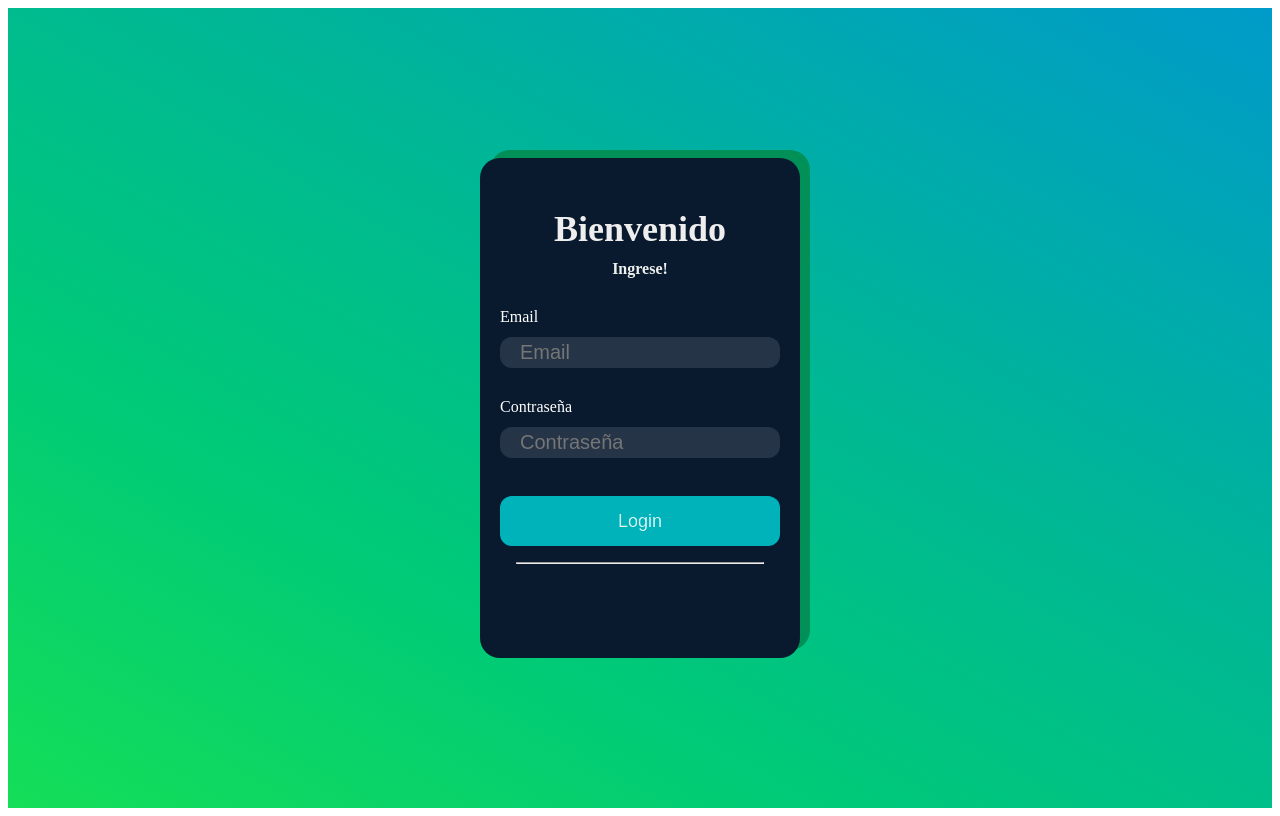
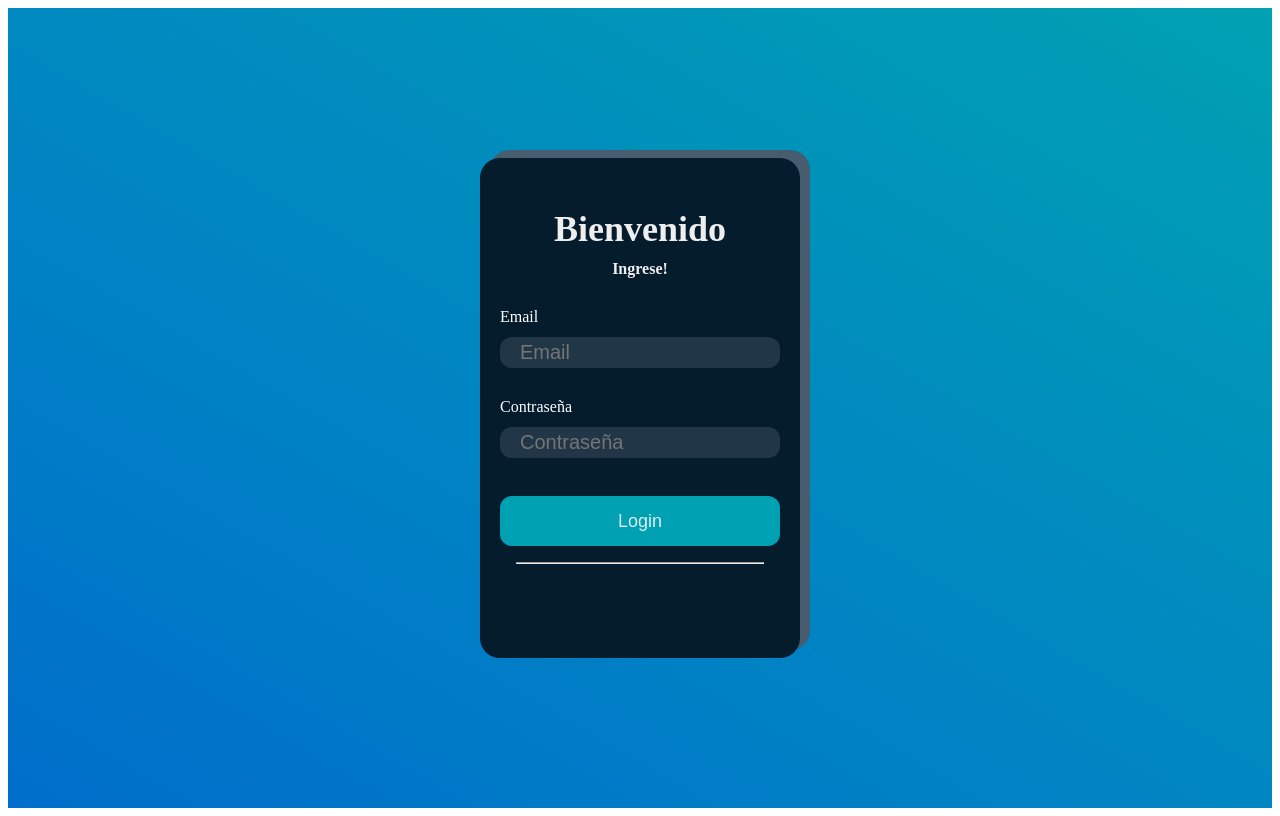
Before and after one commit to Prototypes-Devs-Desarrollo/Chile, a Next.js app in the folder front/: page / in a window 1280 px wide. Built offline with nearby package versions, Linux system fonts and the light colour scheme.

Commit message:
background login

```diff
--- a/front/src/components/logIn/login_styles.module.css
+++ b/front/src/components/logIn/login_styles.module.css
@@ -3,8 +3,8 @@
   display: flex;
   justify-content: center;
   align-items: center;
-  background: linear-gradient(30deg, #0ecda0 0%, #3583db 100%);
-  animation: adjustHue 25s infinite;
+  background: linear-gradient(30deg, #3e52c4 0%, #3583db 100%);
+  animation: adjustHue 15s infinite;
 }
 
 @keyframes adjustHue {
@@ -20,7 +20,7 @@
         height: 500px;
         padding: 20px;
         width: 320px;
-        box-shadow: 10px -8px teal;
+        box-shadow: 10px -8px rgb(88, 88, 109);
   }
 
 .title {
@@ -78,7 +78,7 @@
   }
 
   .button_login{
-    background-color: rgb(6, 150, 240);
+    background-color: #3583db;
     border-radius: 12px;
     border: 0;
     box-sizing: border-box;
@@ -95,8 +95,7 @@
     background-color: rgb(40, 140, 221);
   }
 
-  .button_login:active,
-  .register:active{
+  .button_login:active{
     background-color: #303245;
   }
 
```
